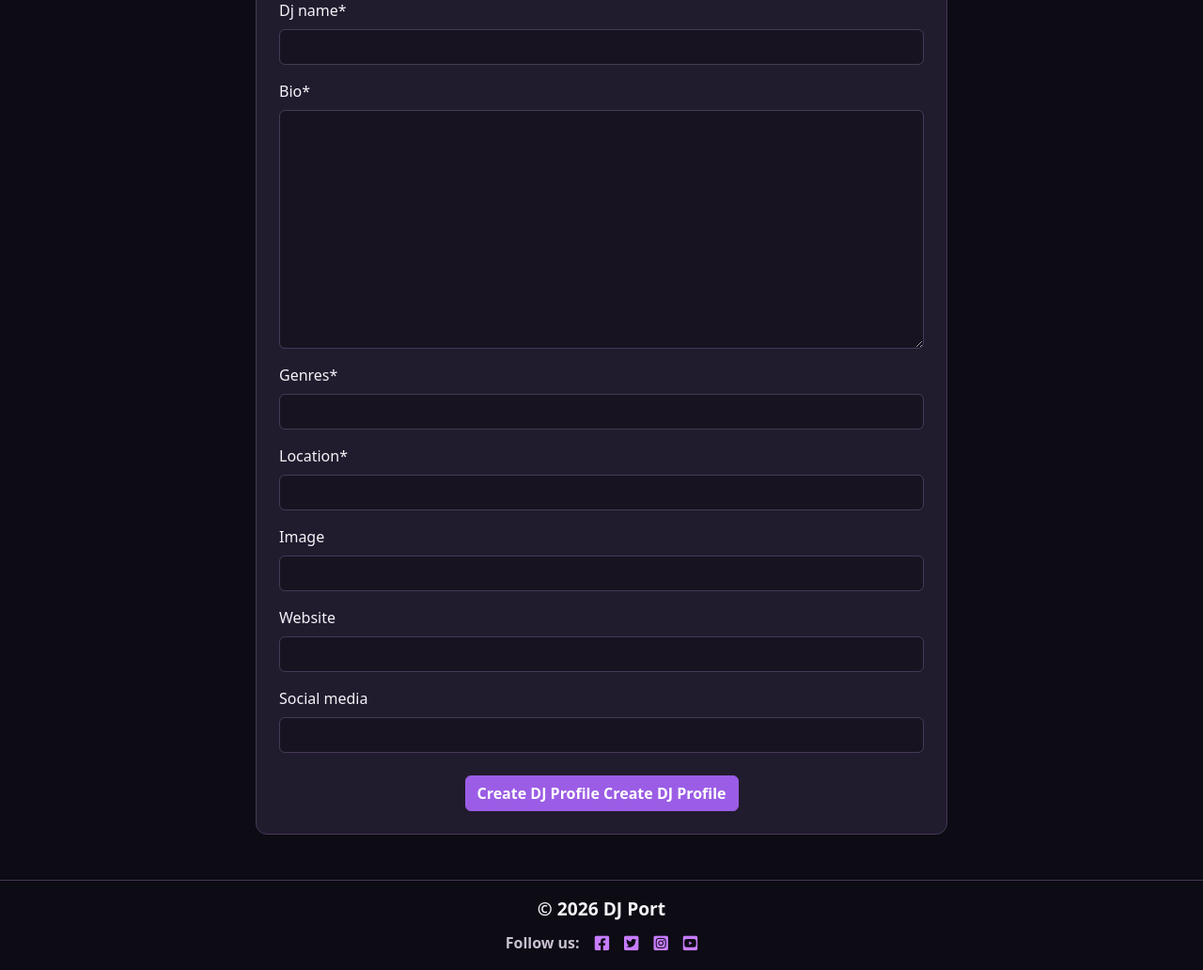
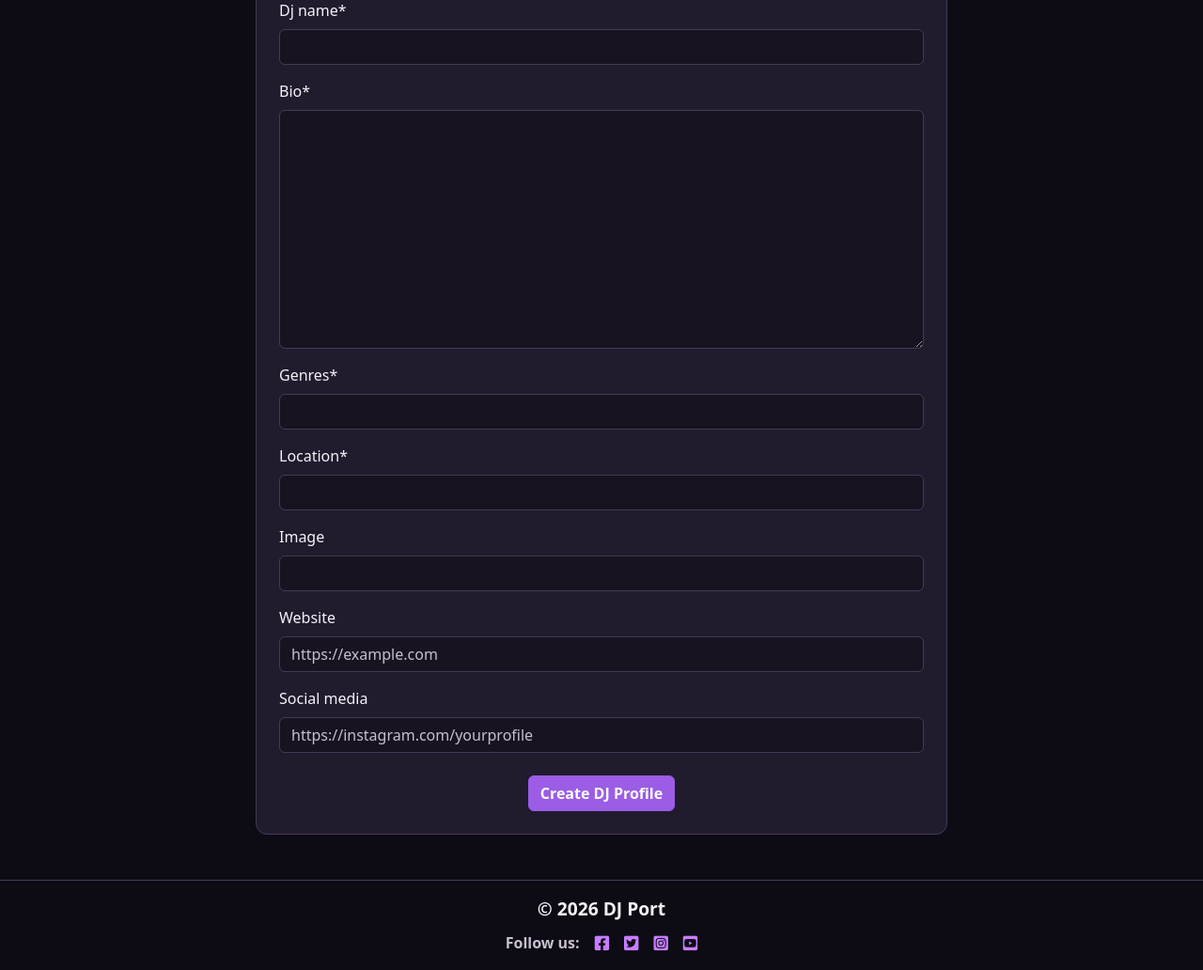
Before and after one commit to skb399/DJPort, a Django app: page /dj-profiles/create/ in a window 1280 px wide. Shown: the part 530-1562 px from the top of the page at 94% size. Run offline with Django 5.2, Linux system fonts and the light colour scheme; the visitor is signed in with stand-in values (Sample User, id 1); some libraries are stand-ins or nearby versions.

Commit message:
fix - improve DJ profile form

```diff
--- a/events/forms.py
+++ b/events/forms.py
@@ -97,3 +97,17 @@ class DJProfileForm(forms.ModelForm):
             "website",
             "social_media",
         ]
+    # These widgets add URL examples as placeholders to show users
+    # the expected format for website and social media links.
+        widgets = {
+        "website": forms.URLInput(
+            attrs={
+                "placeholder": "https://example.com",
+            }
+        ),
+        "social_media": forms.URLInput(
+            attrs={
+                "placeholder": "https://instagram.com/yourprofile",
+            }
+        ),
+    }
--- a/events/templates/events/dj_profile_form.html
+++ b/events/templates/events/dj_profile_form.html
@@ -31,11 +31,6 @@
                 {% else %}
                     Create DJ Profile
                 {% endif %}
-                {% if form.instance.pk %}
-                    Update DJ Profile
-                {% else %}
-                    Create DJ Profile
-                {% endif %}
               </button>
             </div>
           </form>
```
